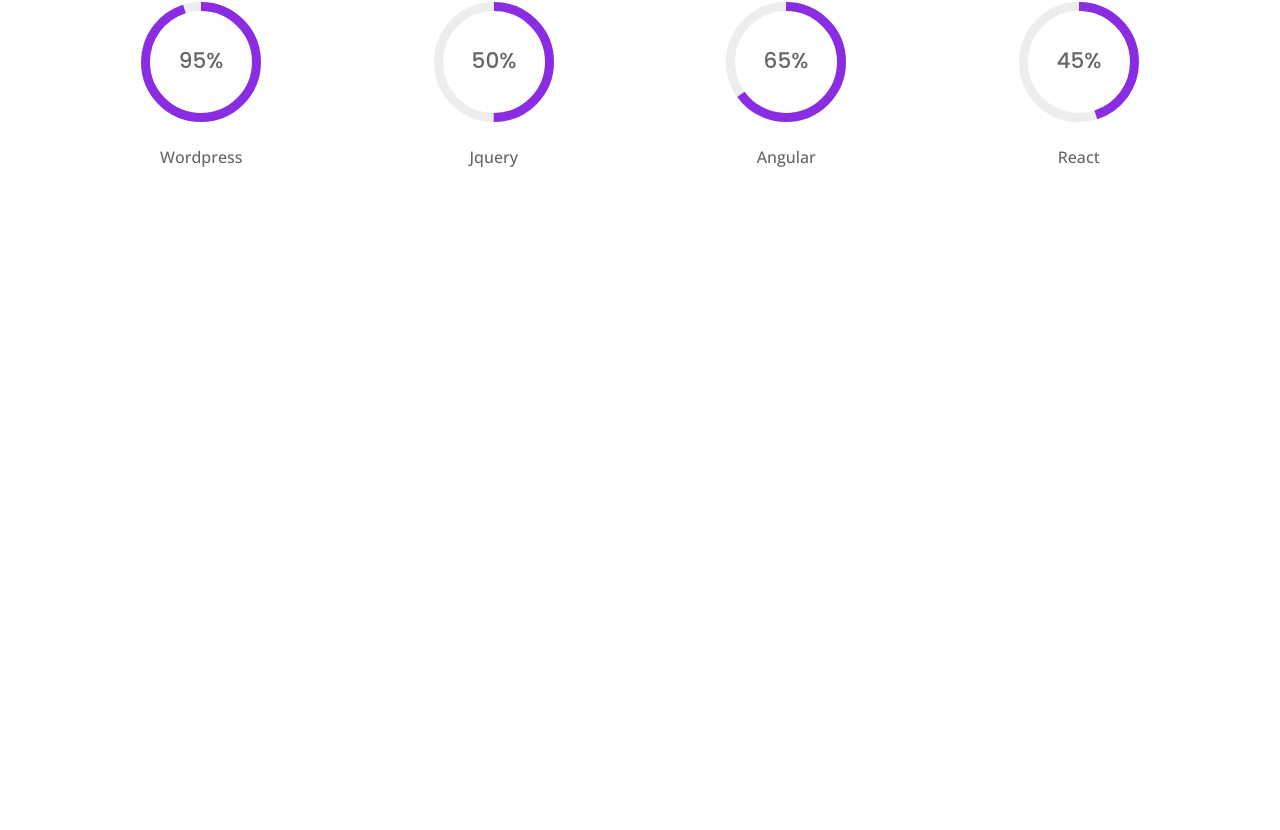
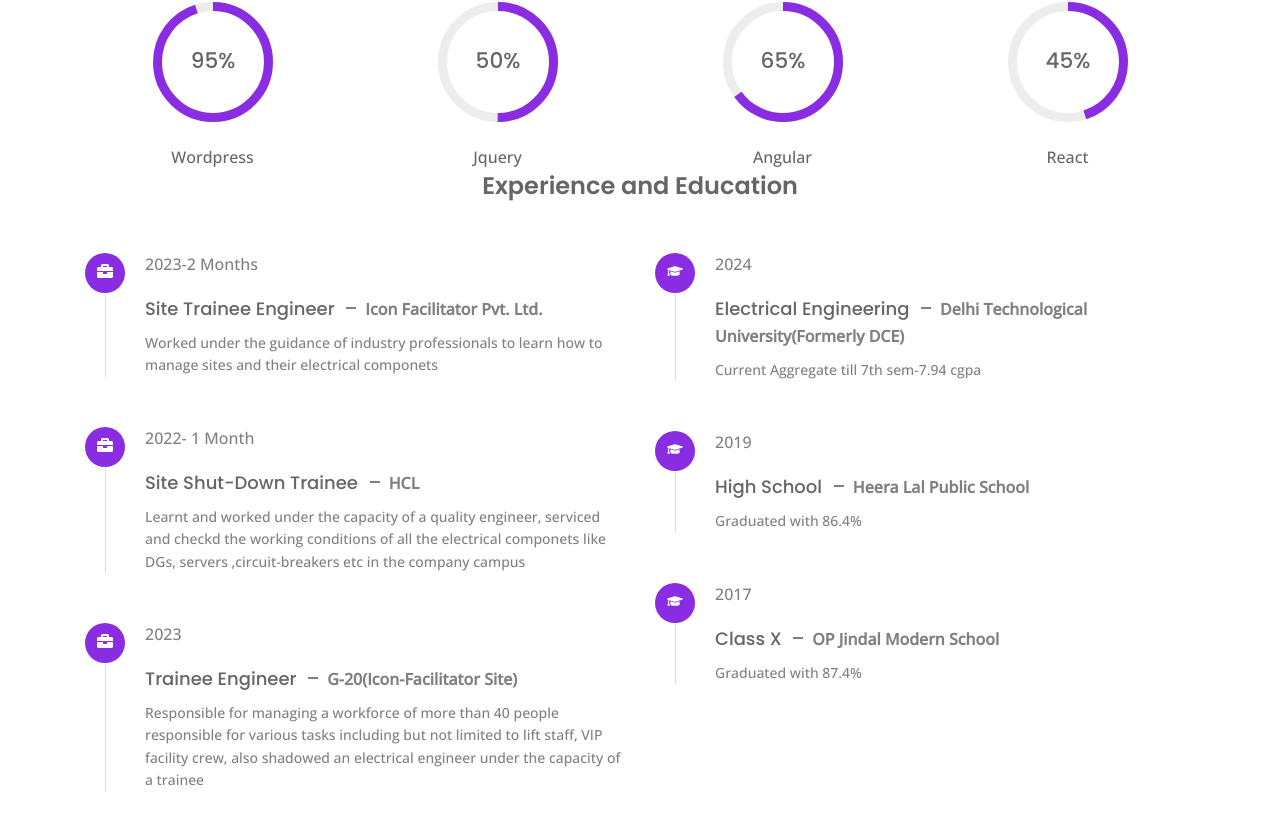
Before and after one commit to PranshuSingh21/PranshuSinghPortfolio, a React (Vite) app: page /about in a window 1280 px wide. Shown: the part 1056-1886 px from the top of the page. Before the commit the page ends 1294 px from the top, so only its background shows below. Built offline with nearby package versions, Linux system fonts and the light colour scheme.

Commit message:
Updated content in the resume section with some UI tweaks

```diff
--- a/src/App.css
+++ b/src/App.css
@@ -94,6 +94,8 @@
 .container{
     max-width: 1140px;
     margin-inline: auto;
+    padding-inline: 15px; /* So that when screen size decreases content doesn't stick to the side of screen
+    there's some space between side of screen and the content so that it looks clean*/
 }
 .grid{
     display: grid;
--- /dev/null
+++ b/src/components/ResumeItem.jsx
@@ -0,0 +1,25 @@
+import React from 'react'
+import parse from 'html-react-parser';
+
+const ResumeItem=({icon,year,title,desc})=>{
+    return(
+        <div className="resume__item">
+            <div className="resume__icon">{icon}</div>
+
+            <span className="resume__date">{year}</span>
+            <h3 className="resume__subtitle">{parse(title)}</h3>
+            <p className="resume__description">{parse(desc)}</p>
+        </div>
+    )
+}
+
+export default ResumeItem
+
+/* Yahan pe resume array from data.jsx bina import kiye uske objects isliye use kar pa rahe hain as this component
+is being used in About.jsx and vahan iske saath props bhi pass kiye hain resume k jo ki data.jsx se import kiye hain
+and hence mila k ye dono saath mein use ho rahe hain */
+
+/* Html react parser ka ye use h ki jo data.jsx mein resume array h usme objects mein html bhi use hui h and render
+karte hue vo html aise ki aisi website pe show ho rahi h tags are shown but they are not used in their true meaning
+so html ko as a paragraph na show karke unke tags ko as their meaning use karne k liye js mein html-react-parser is
+used and its meaning lies in it's name*/
--- a/src/data.jsx
+++ b/src/data.jsx
@@ -150,54 +150,58 @@
     id: 1,
     category: 'experience',
     icon: <FaBriefcase />,
-    year: '2018 - PRESENT',
-    title: 'Web Developer <span> Envato </span>',
-    desc: 'Lorem ipsum dolor sit amet, consectetur tempor incididunt ut labore adipisicing elit,',
+    year: '2023-2 Months',
+    title: 'Site Trainee Engineer <span> Icon Facilitator Pvt. Ltd. </span>',
+    desc: `Worked under the guidance of industry professionals to learn how to manage sites and their
+    electrical componets`,
   },
 
   {
     id: 2,
     category: 'experience',
     icon: <FaBriefcase />,
-    year: '2013 - 2018',
-    title: 'UI/UX Designer <span> Themeforest </span>',
-    desc: 'Lorem incididunt dolor sit amet, consectetur eiusmod dunt doldunt dol elit, tempor incididunt',
+    year: '2022- 1 Month',
+    title: 'Site Shut-Down Trainee <span> HCL </span>',
+    desc: `Learnt and worked under the capacity of a quality engineer, serviced and checkd the working conditions
+    of all the electrical componets like DGs, servers ,circuit-breakers etc in the company campus`,
   },
 
   {
     id: 3,
     category: 'experience',
     icon: <FaBriefcase />,
-    year: '2005 - 2013',
-    title: 'Consultant <span> Videohive </span>',
-    desc: 'Lorem ipsum dolor sit amet, tempor incididunt ut laboreconsectetur elit, sed do eiusmod tempor duntt',
+    year: '2023',
+    title: 'Trainee Engineer <span> G-20(Icon-Facilitator Site) </span>',
+    desc: `Responsible for managing a workforce of more than 40 people responsible for various tasks
+    including but not limited to lift staff, VIP facility crew, also shadowed an electrical engineer
+    under the capacity of a trainee`,
   },
 
   {
     id: 4,
     category: 'education',
     icon: <FaGraduationCap />,
-    year: '2015',
-    title: 'Engineering Degree <span> Oxford University </span>',
-    desc: 'Lorem ipsum dolor sit amet, consectetur adipisicing elit, sed do tempor incididunt ut labore',
+    year: '2024',
+    title: 'Electrical Engineering <span> Delhi Technological University(Formerly DCE) </span>',
+    desc: 'Current Aggregate till 7th sem-7.94 cgpa',
   },
 
   {
     id: 5,
     category: 'education',
     icon: <FaGraduationCap />,
-    year: '2012',
-    title: 'Master Degree <span> KIEV University </span>',
-    desc: 'Lorem incididunt dolor sit amet, consectetur eiusmod dunt doldunt dol elit, tempor incididunt',
+    year: '2019',
+    title: 'High School <span> Heera Lal Public School </span>',
+    desc: 'Graduated with 86.4%',
   },
 
   {
     id: 6,
     category: 'education',
     icon: <FaGraduationCap />,
-    year: '2009',
-    title: 'Bachelor Degree <span> Tunis High School </span>',
-    desc: 'Lorem ipsum dolor sit amet, consectetur adipisicing elit, sed do eiusmod tempor ut labore',
+    year: '2017',
+    title: 'Class X <span> OP Jindal Modern School </span>',
+    desc: 'Graduated with 87.4%',
   },
 ];
 
--- a/src/pages/about/About.jsx
+++ b/src/pages/about/About.jsx
@@ -4,6 +4,8 @@
 import {FaDownload} from 'react-icons/fa'
 import CV from '../../assets/steve-Cv.pdf'
 import Skills from '../../components/Skills'
+import { resume } from '../../data'
+import ResumeItem from '../../components/ResumeItem'
 import './about.css'
 const About=()=>{
     return(
@@ -41,6 +43,30 @@
                     <Skills/>
                 </div>
             </section>
+            <section className="resume">
+                <h3 className="section__subtitle subtitle__center">
+                    Experience and Education
+                </h3>
+
+                <div className="resume__container grid">
+                    <div className="resume__data">
+                        {resume.map((val)=>{
+                            if(val.category==='experience')
+                            {
+                                return <ResumeItem key={val.id} {...val}/>
+                            }
+                        })}
+                    </div>
+                    <div className="resume__data">
+                        {resume.map((val)=>{
+                            if(val.category==='education')
+                            {
+                                return <ResumeItem key={val.id} {...val}/>
+                            }
+                        })}
+                    </div>
+                </div>
+            </section>
         </main>
     )
 }
--- a/src/pages/about/about.css
+++ b/src/pages/about/about.css
@@ -1,6 +1,7 @@
 .about__container,
 .info__list,
-.stats
+.stats,
+.resume__container
 {
     grid-template-columns: repeat(2,1fr);
 }
@@ -30,6 +31,7 @@
     border:1px solid var(--border-color);
     padding: 20px 30px 25px;
     border-radius: 5px;
+    margin:10px;
 }
 
 .stats_no{
@@ -104,3 +106,73 @@
     margin: 72px auto 56px;
 }
 /* vo horizontal line uss div se la di bina koi content diye sirf border use karke*/
+
+
+.resume__item{
+    position:relative;
+    padding-left: 60px;
+}
+
+.resume__item:not(:last-child){
+    margin-bottom: 50px;
+}
+/* Last item ko chod k saare resume__item pe apply ho jayega ye style*/
+
+.resume__item::before{
+    content:'';
+    position: absolute;
+    inset-block: 0;
+    left:20px;
+    border-left: 1px solid var(--border-color);
+}
+
+.resume__icon{
+    position: absolute;
+    left:0;
+    right: 0;
+    background-color: var(--first-color);
+    color:var(--text-white);
+    width:40px;
+    height: 40px;
+    border-radius: 50%;
+    text-align: center;
+    line-height: 40px;
+}
+
+.resume_date{
+    background-color: var(--container-color);
+    padding: 2px 10px;
+    border-radius: 20px;
+    font-size: var(--tiny-font-size);
+    font-weight: var(--weight-600);
+}
+
+.resume__subtitle{
+    font-size: var(--large-font-size);
+    font-weight: var(--weight-500);
+    margin-block: 20px 10px;
+}
+
+.resume__subtitle span{
+    color:var(--text-color);
+    font-family: var(--body-font);
+    font-size: var(--small-font-size);
+    font-weight: var(--weight-600);
+    position: relative;
+    padding-left: 26px;
+}
+
+.resume__subtitle span::before{
+    content: '';
+    position: absolute;
+    left: 7px;
+    top:9px;
+    width: 10px;
+    height: 2px;
+    background-color: var(--text-color);
+}
+
+.resume__description{
+    font-size: var(--smaller-font-size);
+    line-height: 1.6;
+}
```
